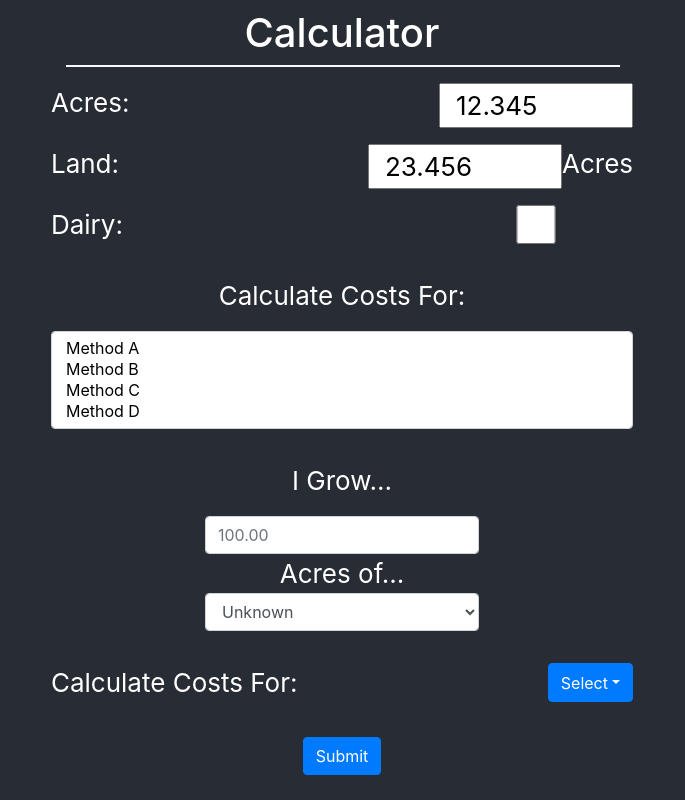
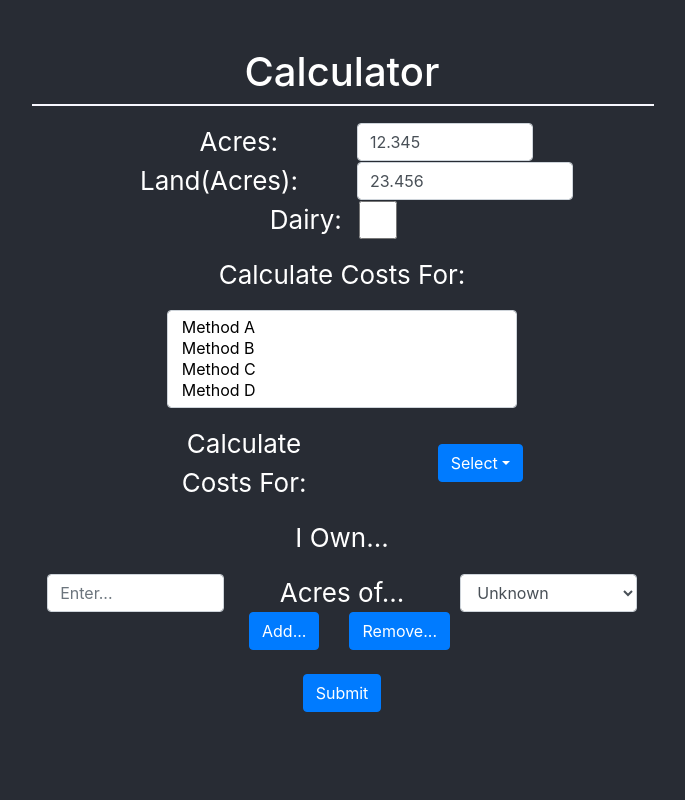
Before and after one commit to Niles-Lab/Farmers_Calculator, a React (Create React App) app: page / in a window 1280 px wide. Shown: the whole page, without its empty margins (298-983 px from the left). Built offline with nearby package versions, Linux system fonts and the light colour scheme.

Commit message:
Style Refactoring
- Switched most Form.Row into Row
- Added Col elements for grid layout
- Further separated elements
- Expanded manual addition of land section
- Stylized site, reduced CSS

```diff
--- a/src/App.css
+++ b/src/App.css
@@ -4,12 +4,19 @@ div {
   flex-direction: column;
   align-items: center;
   justify-content: center;
-  font-size: calc(10px + 2vmin);
-  color: white;
+  text-align: center;
+
+}
+.row {
+  flex-direction: row;
+}
+.col {
+  min-width: 1EM;
 }
 
-.ItemText {
-  background-color: red;
+.rightAlgn {
+  justify-content: right;
+  align-items: flex-end;
 }
 
 label {
@@ -26,13 +33,7 @@ hr {
   margin-top: 0px;
 }
 .App {
-  text-align: center;
-  background-color: #282c34;
   min-height: 100vh;
-  display: flex;
-  flex-direction: column;
-  align-items: center;
-  justify-content: center;
   font-size: calc(10px + 2vmin);
   color: white;
 }
--- a/src/CropInput.jsx
+++ b/src/CropInput.jsx
@@ -1,5 +1,5 @@
 import React from "react"
-import { Form, Dropdown, ButtonGroup, ControlLabel, Row, Col } from 'react-bootstrap';
+import { Form, Row, Col, Container } from 'react-bootstrap';
 import "bootstrap/dist/css/bootstrap.min.css";
 
 class CalcForm extends React.Component {
@@ -8,7 +8,8 @@ class CalcForm extends React.Component {
 options = ["Unknown", "Vegetables", "Fruits", "Livestock"];
 
 state = {
-	value: []
+	crop: "Unknown",
+	amount: 100
 };
 
 
@@ -29,30 +30,32 @@ handleInputChange(event) {
 	this.setState({
 		[name]: value
 	});
+	console.log(this.state)
 
 }
 
 render() {
 	return (
 
-	<div className="container">
-		<Form.Group className="row mx-auto">
-
+	<Row>
+		<Col>
 			<Form.Control
-				placeholder="100.00"
-				name="acres"
+				placeholder="Enter..."
+				name="amount"
 				type="number"
 				step="0.01"
 				value={this.state.acres}
 				onChange={this.handleInputChange}>
 			</Form.Control>
+		</Col>
+		<Col>
+			<span>Acres of...</span>
+		</Col>
+		<Col>
+			<Form.Control
 
-			<div className="mx-2">Acres of...</div>
-
-			<Form.Control
 				as="select"
-				className=""
-				name="method"
+				name="type"
 				type="select"
 				onChange={this.handleInputChange}>
 				{this.options.map(option => ( // Map state options to multi-select
@@ -61,9 +64,9 @@ render() {
 					</option>
 				))}
 			</Form.Control>
+		</Col>
+	</Row>
 
-		</Form.Group>
-	</div>
 
 		)
 }
--- a/src/Form.js
+++ b/src/Form.js
@@ -1,5 +1,5 @@
 import React from "react"
-import { Form, Dropdown, ButtonGroup } from 'react-bootstrap';
+import { Form, Dropdown, ButtonGroup, Col, Row, Container, Button } from 'react-bootstrap';
 import CropInput from './CropInput.jsx'
 
 class CalcForm extends React.Component {
@@ -20,9 +20,16 @@ state = {
 	name: "Nedrick",
 	method: [],
 	selected: [],
+	crops: {}
 
 };
 
+addCrop() {
+
+}
+removeCrop() {
+
+}
 
 constructor(props) {
 	super(props);
@@ -46,7 +53,7 @@ handleInputChange(event) {
 	} else {
 		value = target.value;
 	}
-
+	console.log(value);
 
 	// for(const sel of target.options) {
 	// 	if(sel.selected) {
@@ -62,14 +69,14 @@ handleInputChange(event) {
 }
 handleSubmit(event) {
 	event.preventDefault();
-	console.log(this.state);
+	console.log(this.state)
 }
 
 render() {
 	return (
-
+		<Container>
 		<Form onSubmit={this.handleSubmit}>
-
+		<Form.Group>
 			<h1>Calculator</h1>
 			<hr>
 			</hr>
@@ -78,43 +85,51 @@ render() {
 			// Numerical input
 			}
 
-			<label className="row">
+			<Row>
+				<Col>
 					Acres:
-				<input
-					className="ml-auto col-4"
-					width="33%"
+				</Col>
+				<Col className="ml-auto">
+					<Form.Control
 						name="acres"
 						type="number"
 						step="0.001"
 						value={this.state.acres}
 						onChange={this.handleInputChange} />
-			</label>
+				</Col>
+			</Row>
 
-			<label className="row">
-				Land:
-				<input
-					className="ml-auto col-4"
+			<Row>
+				<Col>
+					Land(Acres):
+				</Col>
+				<Col className="ml-auto">
+				<Form.Control
 					name="land"
 					type="number"
 					step="0.001"
 					value={this.state.land}
 					onChange={this.handleInputChange} />
-				Acres
-			</label>
+				</Col>
+			</Row>
 
 			{
 			// Check box
 			}
 
-			<label className="row">
+			<Row>
+				<Col className="mx-auto">
 					Dairy:
-				<input
-					className="ml-auto col-4"
+				</Col>
+				<Col className="mx-auto">
+				<Form.Control
 					name="dairy"
 					type="checkbox"
 					value={this.state.dairy}
 					onChange={this.handleInputChange} />
-			</label>
+
+				</Col>
+			</Row>
 
 			{
 			// Multi-select for different techniques
@@ -135,13 +150,11 @@ render() {
 				</Form.Control>
 			</Form.Group>
 
-			<Form.Label>I Grow...</Form.Label>
-			<CropInput />
-
-
-			<label className="row">
+			<Row>
+				<Col>
 				Calculate Costs For:
-
+				</Col>
+				<Col>
 				<Dropdown
 					className="ml-auto"
 					as={ButtonGroup}
@@ -175,24 +188,46 @@ render() {
 							))}
 						</Dropdown.Menu>
 				</Dropdown>
+				</Col>
+			</Row>
 
 
-			</label>
+			<Form.Label>I Own...</Form.Label>
+
+				<Container>
+					<CropInput onChange={this.handleInputChange} name="crops" />
+				</Container>
+
+					<Row className="rightAlgn">
+						<Col>
+						    <Button>
+						      	Add...
+						    </Button>
+					    </Col>
+					    <Col>
+						    <Button>
+						    	Remove...
+						    </Button>
+					    </Col>
+				    </Row>
+
 
 			{
 			// Submit for calculation
 			}
 
-			<label>
+			<Row>
 				<button
-					className="btn btn-primary"
+					className="btn btn-primary my-4"
 					name="submit"
 					value="Submit"
 					type="submit">
 					Submit
 				</button>
-			</label>
+			</Row>
+		</Form.Group>
 		</Form>
+		</Container>
 
 		)
 }
```
Lines whose indentation alone changed are shown as unchanged.
